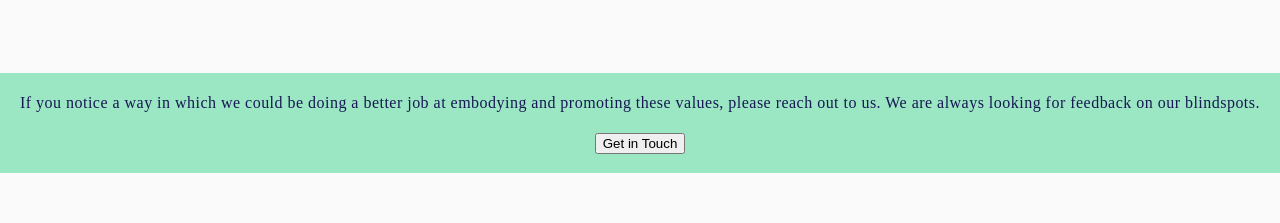
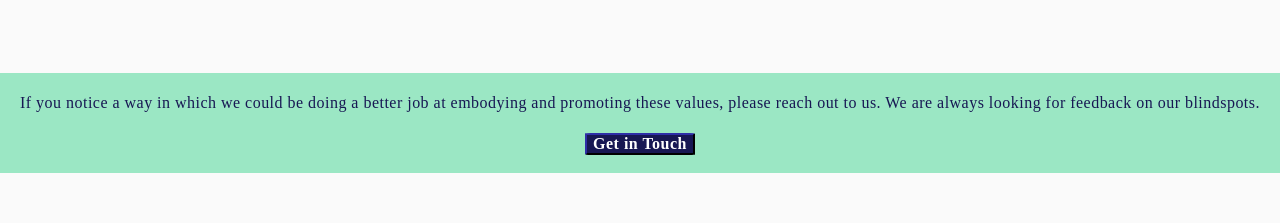
Before and after one commit to JmCole19/koi-aboutme, a React (Create React App) app: page / in a window 1280 px wide. Shown: the part 2900-3123 px from the top of the page. Built offline with nearby package versions, Linux system fonts and the light colour scheme.

Commit message:
Finished?

```diff
--- a/src/components/appBoard/content.js
+++ b/src/components/appBoard/content.js
@@ -157,7 +157,7 @@ export default function Board() {
                             If you notice a way in which we could be doing a better job at embodying and promoting these values, please reach out to us.
                             We are always looking for feedback on our blindspots.
                     </p>
-                        <button href='mailto:hello@openkoi.com'>Get in Touch</button>
+                        <button className="button-purple" href='mailto:hello@openkoi.com'>Get in Touch</button>
                     </div>
 
                     <div>
@@ -171,7 +171,7 @@ export default function Board() {
                         <p className='text-small'>
                             <strong>Want to join the team?</strong>
                 Email your resume and a few words about why you love Koi and would be a great addition to our team to <a href='mailto:jobs@openkoi.com'>jobs@openkoi.com</a>.</p>
-                        <button href='mailto:jobs@openkoi.com'>Apply</button>
+                        <button className="button-purple" href='mailto:jobs@openkoi.com'>Apply</button>
                     </div>
                 </div>
                 <StickyFooter />
--- a/src/components/swipeCard/swipecard.js
+++ b/src/components/swipeCard/swipecard.js
@@ -8,6 +8,7 @@ import Tab from '@material-ui/core/Tab';
 import TabContext from '@material-ui/lab/TabContext';
 import TabList from '@material-ui/lab/TabList';
 import TabPanel from '@material-ui/lab/TabPanel';
+import Button from '@material-ui/core/Button';
 
 const useStyles = makeStyles((theme) => ({
     root: {
@@ -36,6 +37,7 @@ export default function SwipeCard() {
                 <TabPanel value="2">
                     Accessibility is often used as a catch-all for “We care about people!” While we definitely do care about people, we see accessibility in a bigger scope. Yes, we are actively and constantly working to make our products more usable for people of all abilities. But we are also focusing on how Koi can empower equitable access to information around the world.
                     We also started the Koi Foundation to help people with great ideas build innovative new projects on Koi, regardless of access to other funding.
+                    <Button className="button-purple" href="button should go to: https://docs.google.com/forms/d/e/1FAIpQLSeC9Qyc4lQrKSW6_92knIE_Ko7Kd_z5g1thT0FFD0qsD7HwVw/viewform"></Button>
                 </TabPanel>
                 <TabPanel value="3">
                     One big criticism of popular blockchains is that they are terrible for the environment. Proof of Work  requires an enormous amount of energy. At Koi, we developed a new verification method, Proof of Real Traffic, to engage all the benefits of blockchain without such environmental harm.
--- a/src/css/content.css
+++ b/src/css/content.css
@@ -395,6 +395,21 @@
     align-content: center;
 }
 
+.button-purple {
+    color: white;
+    border-color: #171753;
+    border-radius: 5%;
+    text-align: center;
+    background: #171753;
+    font-family: Catamaran;
+    font-size: 16px;
+    font-style: normal;
+    font-weight: 600;
+    line-height: 16px;
+    letter-spacing: 0.03em;
+    text-align: center;
+}
+
 #join {
     position: relative;
     text-align: center;
```
